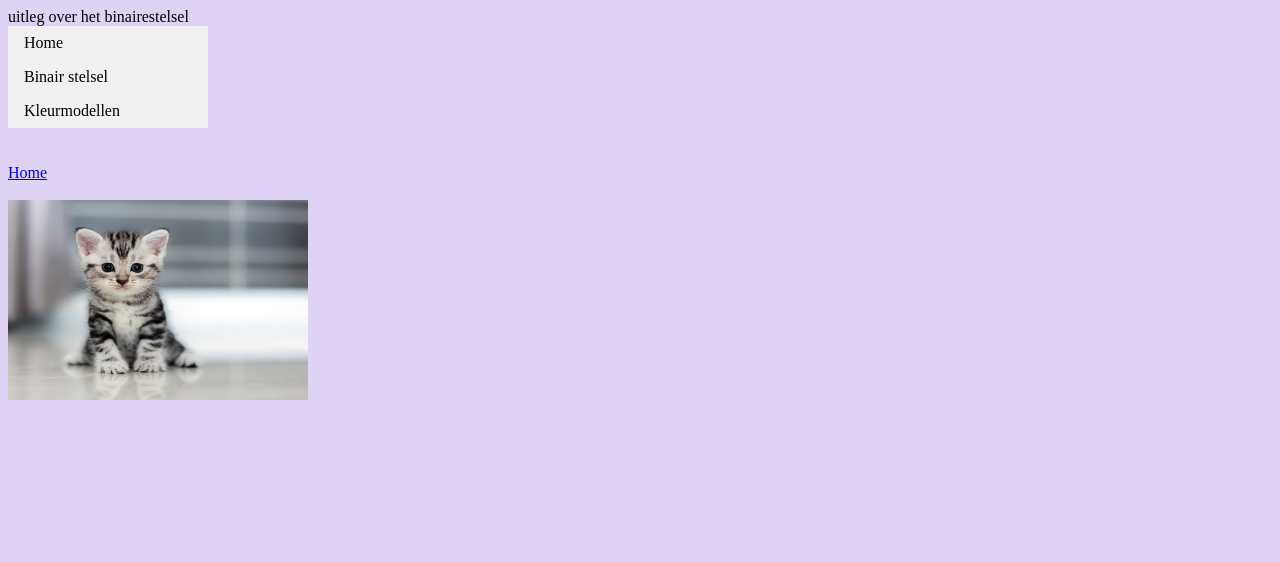
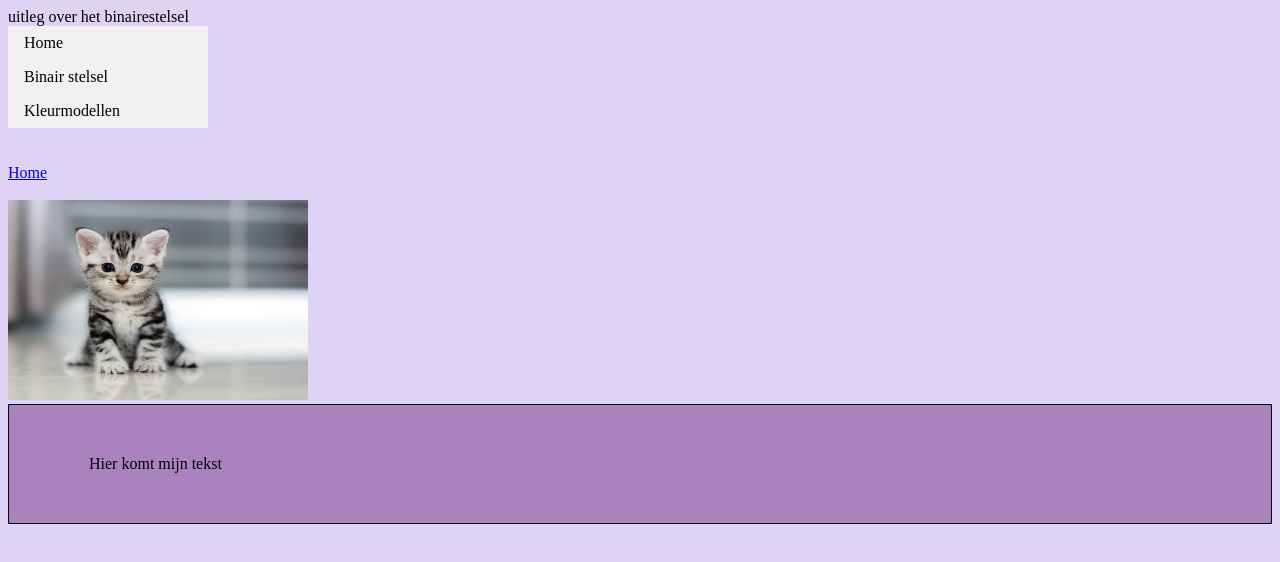
Before and after one commit to fenna2006/fenna.github.io, a plain HTML site: page binairstelsel.html in a window 1280 px wide. Drawn offline with Linux system fonts and the light colour scheme.

Commit message:
padding 3.0

```diff
--- a/binairstelsel.html
+++ b/binairstelsel.html
@@ -4,6 +4,7 @@
  <head>
     <title>binairstelsel</title>
     <meta charset="utf-8">
+    <link rel="stylesheet" type="text/css" href="opmaak.css">
  </head>
  <body>
     uitleg over het binairestelsel
@@ -22,7 +23,8 @@
     <br>
 
     <img src="category_9_n.jpg" alt="een schattig poesje" width="300" height="200">
-    <link rel="stylesheet" type="text/css" href="opmaak.css">
+    <div>Hier komt mijn tekst</div>
+
 
  </body>
 </html>
--- a/opmaak.css
+++ b/opmaak.css
@@ -38,7 +38,7 @@ li a:hover {
   background-color: #555;
   color: white;
 }
-<style>
+
 div {
   border: 1px solid black;
   background-color: rgb(170, 131, 190);
@@ -47,4 +47,3 @@ div {
   padding-bottom: 50px;
   padding-left: 80px;
 }
-</style>
```
Also changed, not shown: index.html (+3 -1 lines), kleurmodellen.html (+3 -1 lines).
